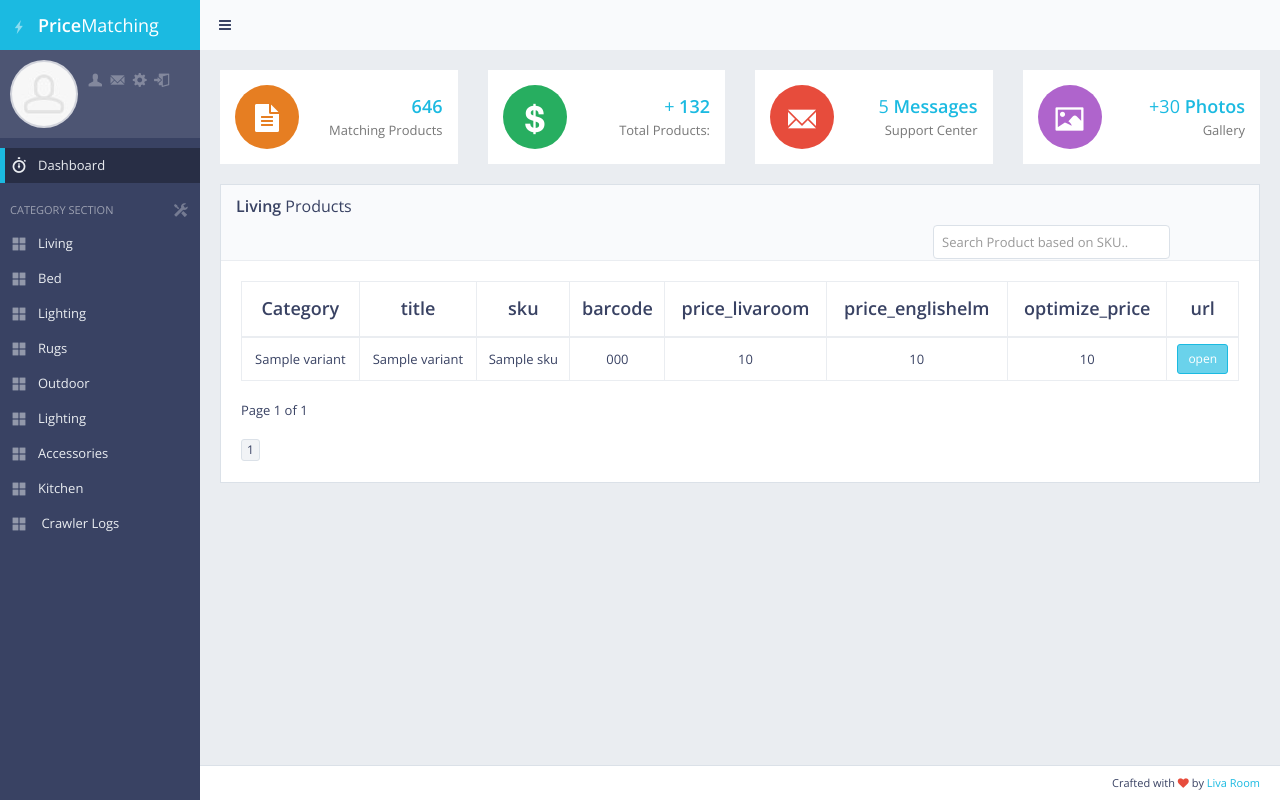
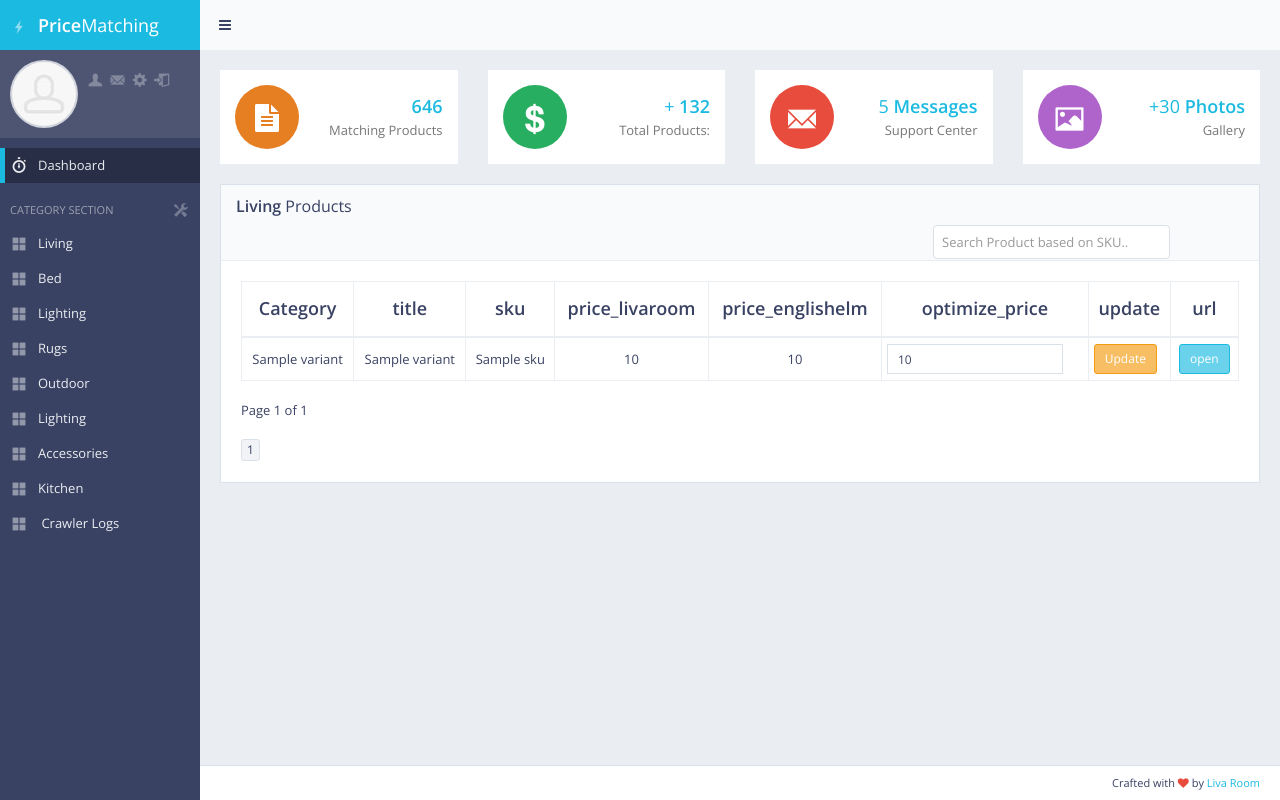
Before and after one commit to Pradip-p/livaroom, a Django app: template templates/back/home.html in a window 1280 px wide. Run offline with Django 4.2, Linux system fonts and the light colour scheme; the template is opened without the code that fills it: most values are stand-ins (such as "Sample title", 1, 10 or a date in 2020); some libraries are stand-ins or nearby versions.

Commit message:
update the optimal price update

```diff
--- a/templates/back/product_table.html
+++ b/templates/back/product_table.html
@@ -5,10 +5,11 @@
                 <th class="text-center">Category</th>
                 <th class="text-center">title</th>
                 <th class="text-center">sku</th>
-                <th class="text-center" >barcode</th>
+                {% comment %} <th class="text-center" >barcode</th> {% endcomment %}
                 <th class="text-center">price_livaroom</th>
                 <th class="text-center">price_englishelm</th>
                 <th class="text-center" >optimize_price</th>
+                <th class="text-center" >update</th>
                 <th class="text-center" >url</th>
             </tr>
         </thead>
@@ -18,10 +19,22 @@
                 <td class="text-center">{{cc.category_name}}</td>
                 <td class="text-center">{{cc.title}}</td>
                 <td class="text-center">{{ cc.sku }}</td>
-                <td class="text-center" > {{ cc.barcode }}</td>
+                {% comment %} <td class="text-center" > {{ cc.barcode }}</td> {% endcomment %}
                 <td class="text-center" > {{ cc.price_livaroom }}</td>
                 <td class="text-center" > {{ cc.price_englishelm }}</td>
-                <td class="text-center" > {{ cc.optimize_price }}</td>
+
+                <td class="text-center">
+                    <div class="input-group input-group-sm">
+                      <input id="inputField" type="text" class="form-control" value="{{ cc.optimize_price }}">
+
+                    </div>
+                </td>
+                <td>
+                    <div class="input-group-append">
+                    <button id="updateButton" class="btn btn-sm btn-warning">Update</button>
+                  </div>
+                </td>
+
                 <td class="text-center"><a target="_blank" href="{{ cc.product_url }}" class="btn btn-sm btn-primary">open</a></td>
             </tr>
             {% endfor %}
```
